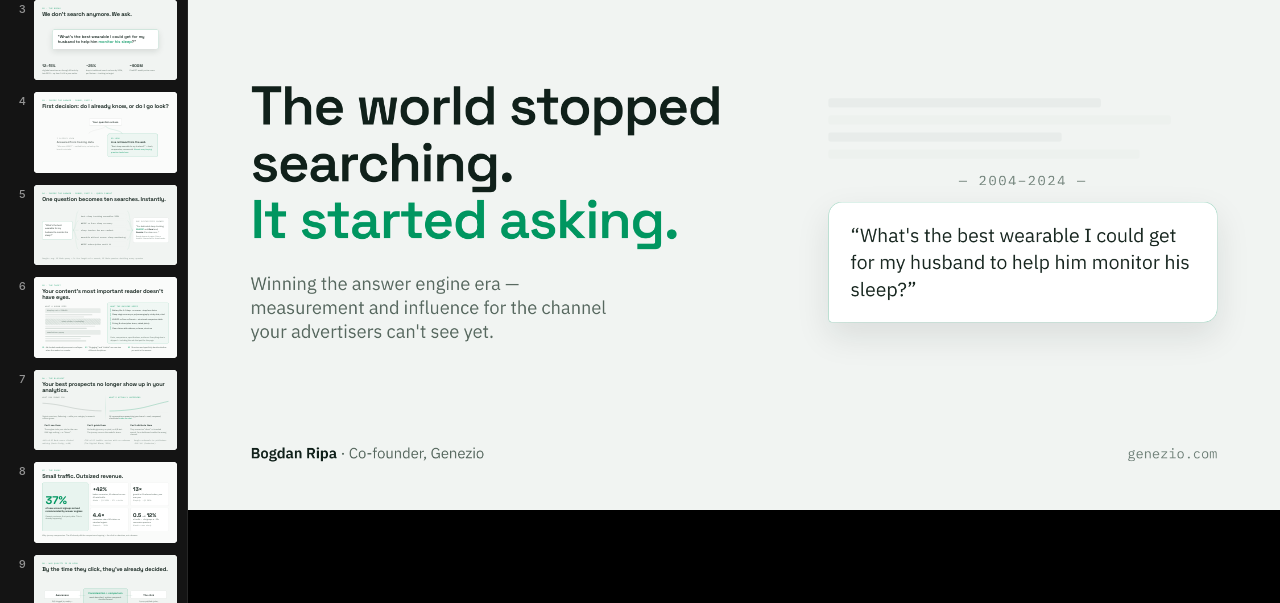
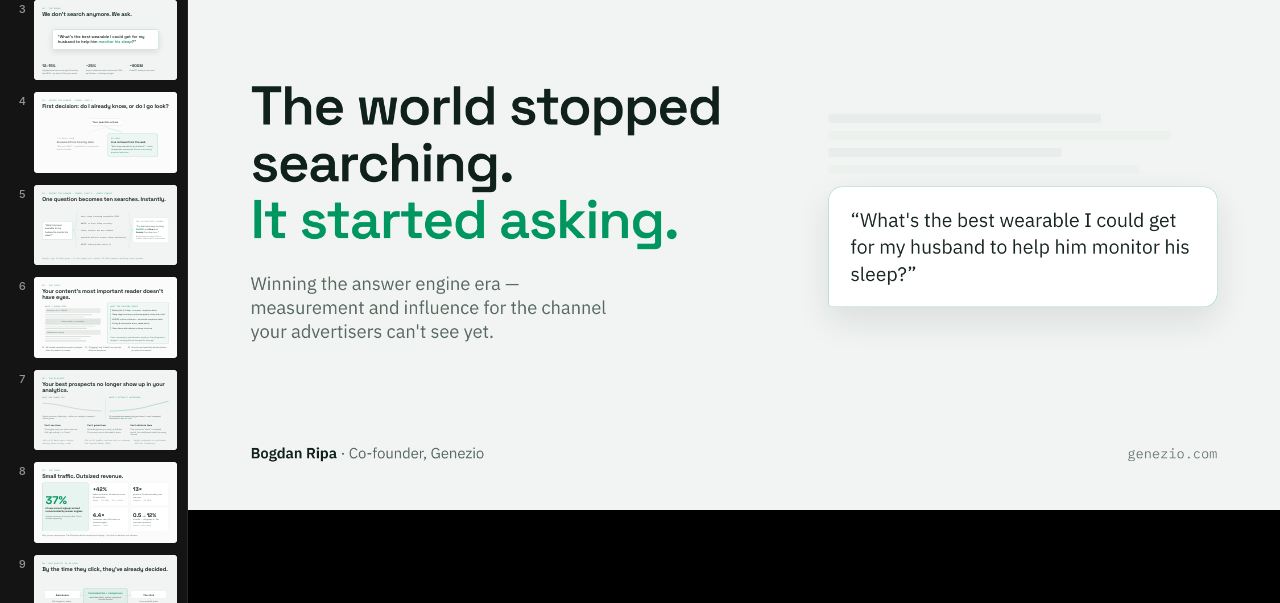
Before and after one commit to bogdanripa/genezio-x-loopme, a plain HTML site: page index.html in a window 1280 px wide. Shown: the part 197-800 px from the top of the page. Drawn offline with nearby package versions, Linux system fonts and the light colour scheme.

Commit message:
Remove 2004-2024 label from title slide
Co-Authored-By: Claude Opus 4.8 <noreply@anthropic.com>

```diff
--- a/index.html
+++ b/index.html
@@ -50,7 +50,6 @@ Thanks for having me. I'm Bogdan, co-founder of Genezio. This is not a sales pit
           <div style="height:16px;width:60%;background:#D9E0DC;border-radius:4px"></div>
           <div style="height:16px;width:80%;background:#E7ECE9;border-radius:4px"></div>
         </div>
-        <div style="font-family:'IBM Plex Mono',monospace;font-size:24px;color:#71827A;letter-spacing:0.12em;text-align:center">— 2004–2024 —</div>
         <div style="background:#FFFFFF;border:1px solid rgba(0,150,96,0.35);border-radius:24px 24px 24px 6px;padding:34px 38px;box-shadow:0 24px 60px rgba(16,32,26,0.10)">
           <p style="font-size:34px;line-height:1.4;margin:0;color:#182720">“What's the best wearable I could get for my husband to help him monitor his sleep?”</p>
         </div>
```
